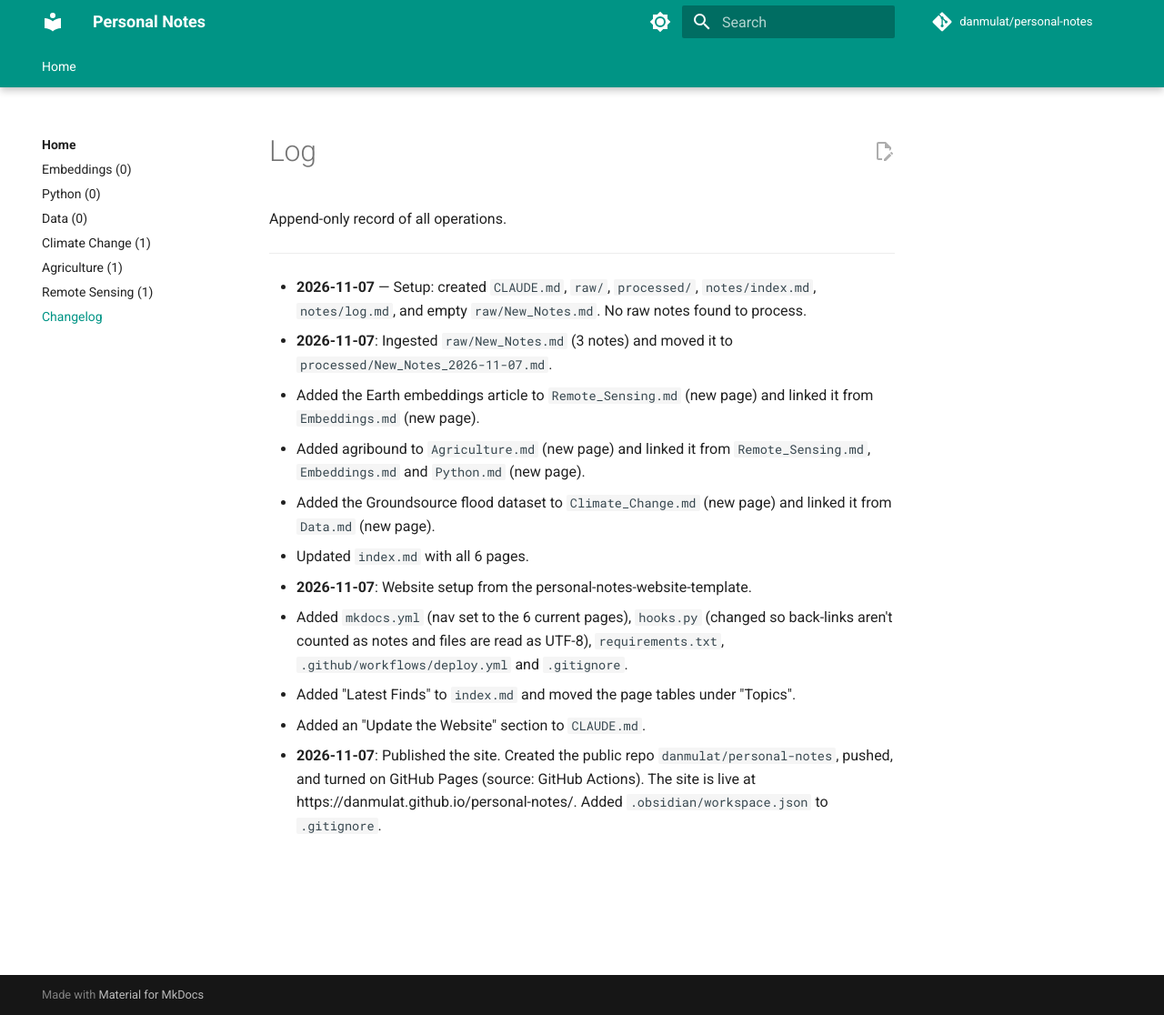
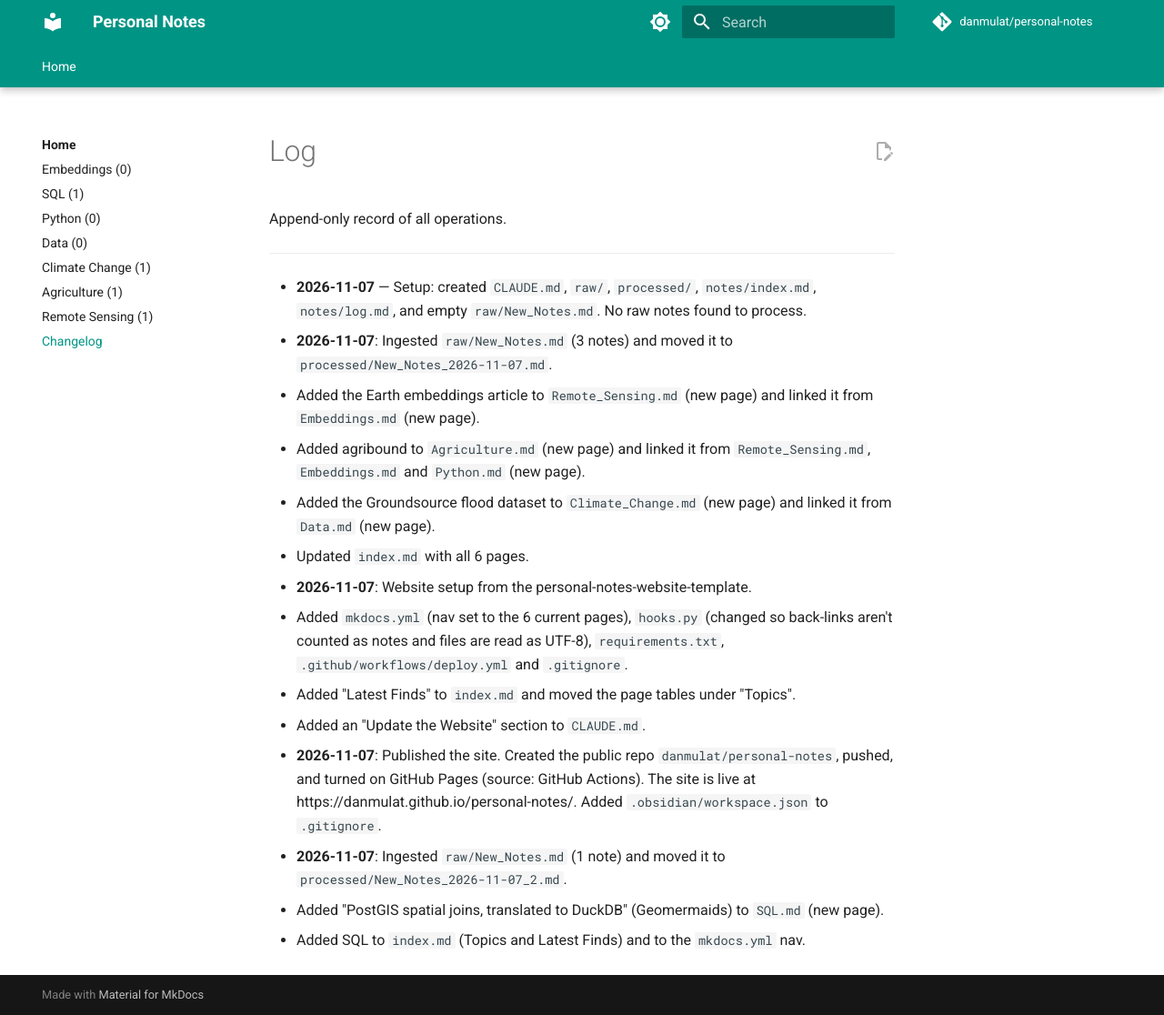
Before and after one commit to danmulat/personal-notes, an MkDocs documentation site: the page built from notes/log.md, in a window 1280 px wide and 1116 px high. Shown: the whole window at 91% size. Built offline with MkDocs 1.6.1 and Material for MkDocs 9.7.7, drawn with Linux system fonts in a browser that asks for light colours; comment, search, counter and statistics services are not loaded.

Commit message:
Ingest note: DuckDB spatial joins (SQL)

```diff
--- a/mkdocs.yml
+++ b/mkdocs.yml
@@ -61,6 +61,7 @@ nav:
   - Home:
     - index.md
     - Embeddings: Embeddings.md
+    - SQL: SQL.md
     - Python: Python.md
     - Data: Data.md
     - Climate Change: Climate_Change.md
--- a/notes/log.md
+++ b/notes/log.md
@@ -15,3 +15,6 @@ Append-only record of all operations.
   - Added "Latest Finds" to `index.md` and moved the page tables under "Topics".
   - Added an "Update the Website" section to `CLAUDE.md`.
 - **2026-11-07**: Published the site. Created the public repo `danmulat/personal-notes`, pushed, and turned on GitHub Pages (source: GitHub Actions). The site is live at https://danmulat.github.io/personal-notes/. Added `.obsidian/workspace.json` to `.gitignore`.
+- **2026-11-07**: Ingested `raw/New_Notes.md` (1 note) and moved it to `processed/New_Notes_2026-11-07_2.md`.
+  - Added "PostGIS spatial joins, translated to DuckDB" (Geomermaids) to `SQL.md` (new page).
+  - Added SQL to `index.md` (Topics and Latest Finds) and to the `mkdocs.yml` nav.
```
Also changed, not shown: notes/SQL.md (added, +8 -0 lines), notes/index.md (+2 -1 lines).
